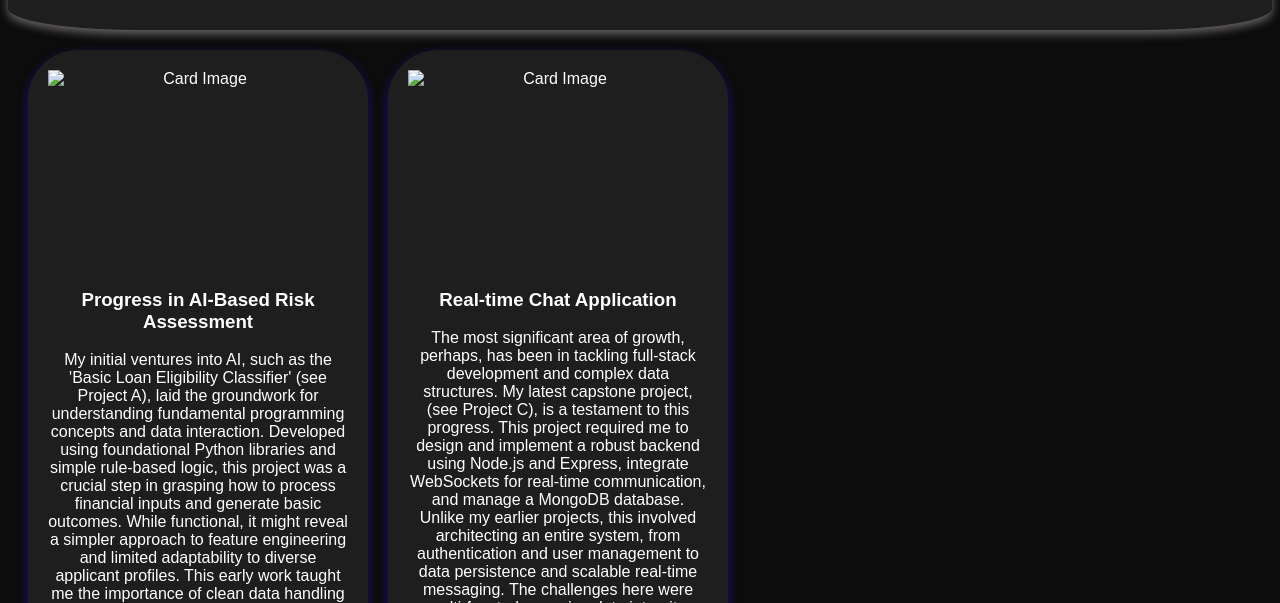
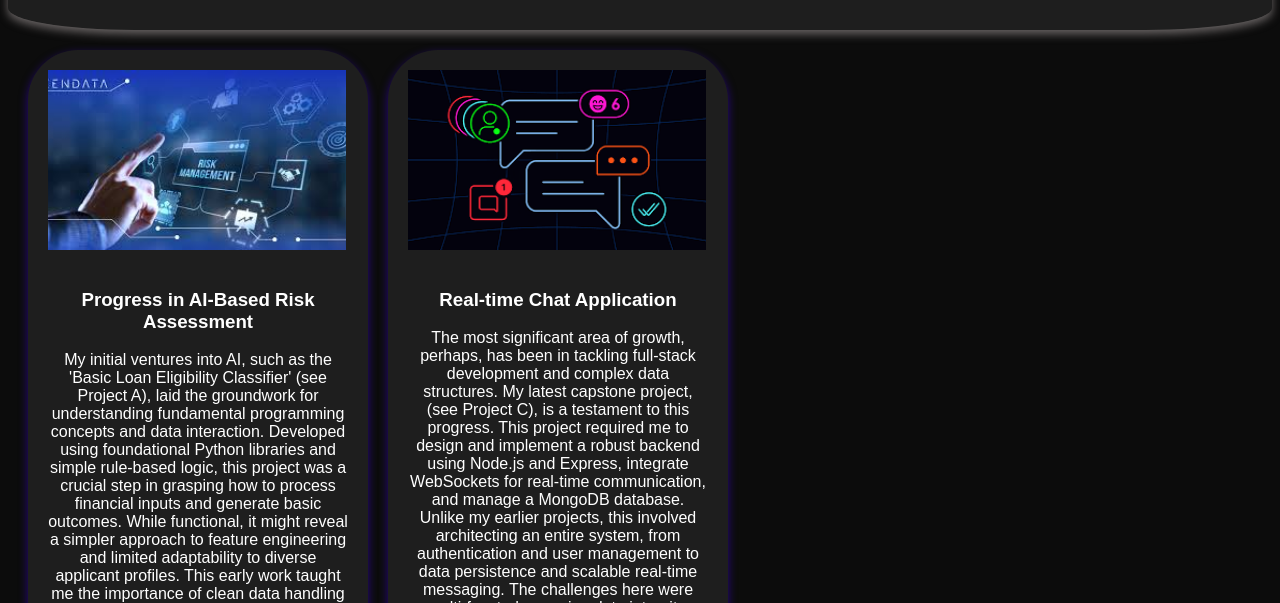
Before and after one commit to Yitzhak-Idan/Portfolio, a plain HTML site: page progress.html in a window 1280 px wide. Shown: the part 197-800 px from the top of the page. Drawn offline with Linux system fonts and the light colour scheme.

Commit message:
Update progress.html

```diff
--- a/progress.html
+++ b/progress.html
@@ -20,12 +20,12 @@
         <h1>Progress Tab</h1>
         <p1><strong>What You'll Find :</strong></p1></br>
         <p1>To demonstrate iterative improvement, explain how your projects evolved from initial ideas to refined versions.</p1></br><p1> Focus on specific challenges you overcame and how those efforts led to a more effective outcome</p1>
-        <h2><a href="first.html"> Go To Home Page &gt;</a></h2>
+        <h2><a href="index.html"> Go To Home Page &gt;</a></h2>
     </header>
     <section class="container1">
         <div class="card">
                <div class="virtualbox">
-                <img src="./assets/risk1.jpg" alt = "Card Image" />
+                <img src="risk1.jpg" alt = "Card Image" />
                </div>
             <div class="icon vmware"></div>
             <h3>Progress in AI-Based Risk Assessment</h3>
@@ -37,7 +37,7 @@
         </div>
         <div class="card">
                <div class="virtualbox">
-                <img src="./assets/chat.png" alt = "Card Image" />
+                <img src="chat.png" alt = "Card Image" />
                </div>
             <div class="icon vmware"></div>
             <h3>Real-time Chat Application</h3>
```
